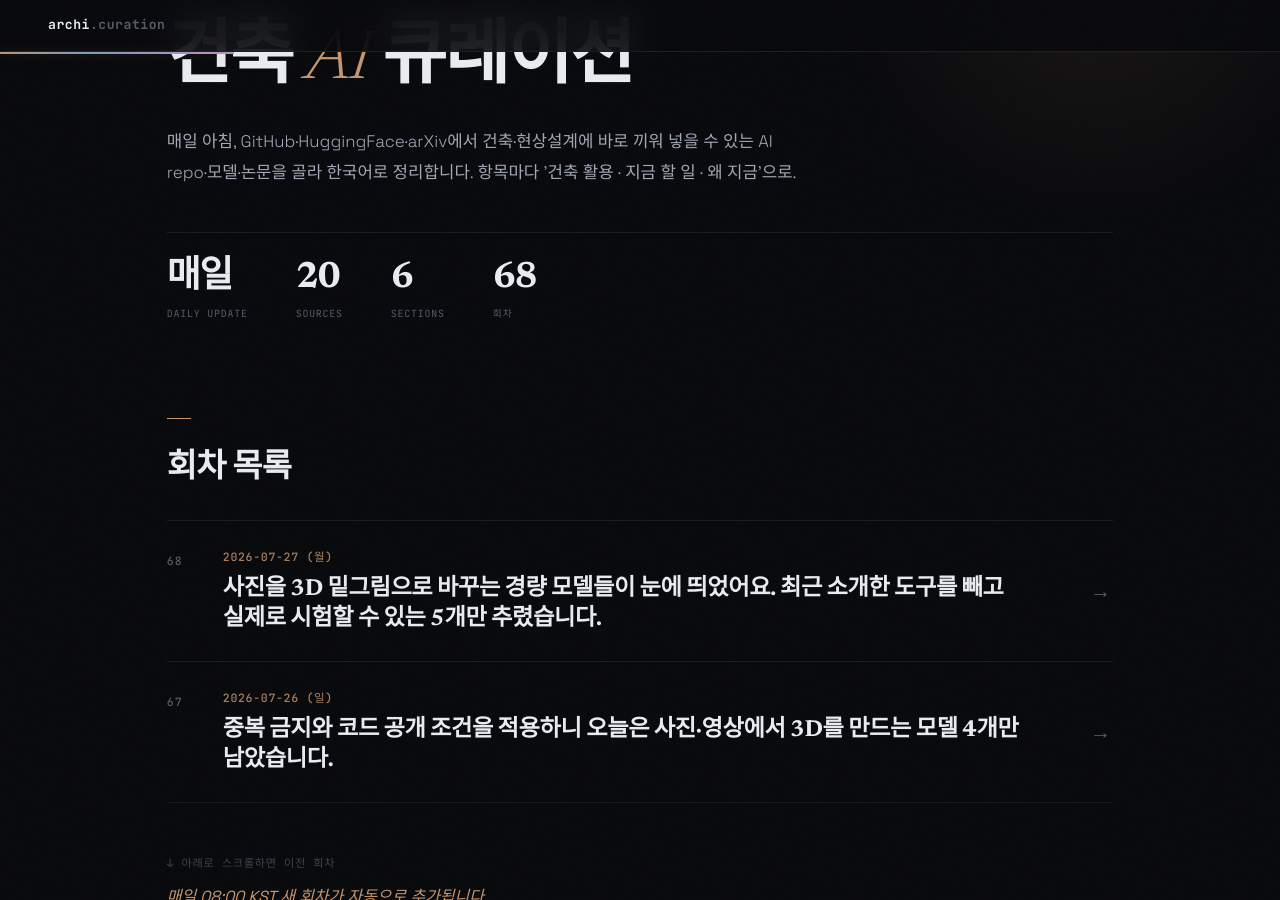
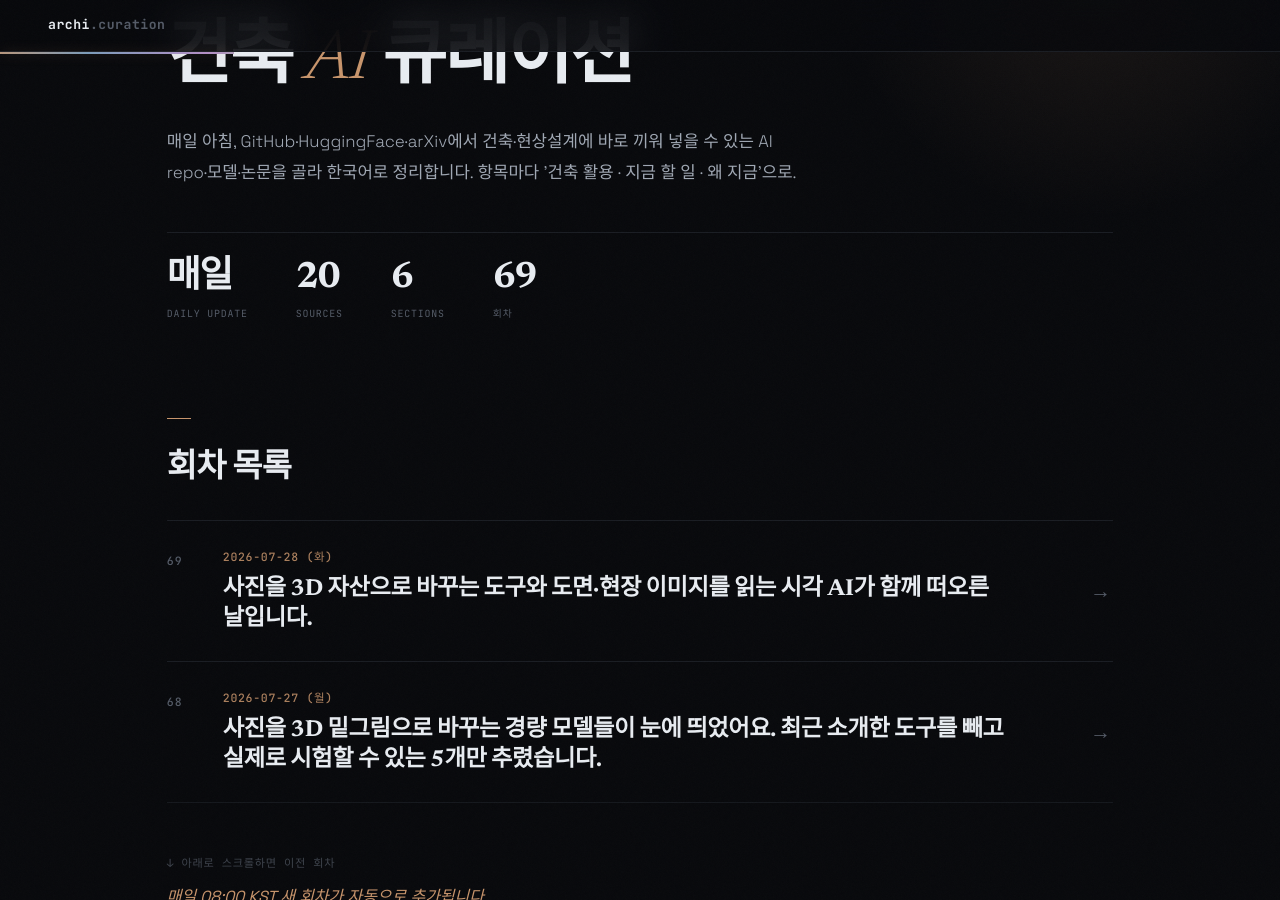
Before and after one commit to ghkch5gh-jpg/ainews-curation, a Jekyll site: the page built from index.md, in a window 1280 px wide and 900 px high, scrolled down 190 px. Built offline with Jekyll 4.4.1, drawn with Linux system fonts in a browser that asks for light colours; some web fonts are replaced.

Commit message:
daily: 2026-07-28

```diff
--- /dev/null
+++ b/2026-07-28_화.md
@@ -0,0 +1,138 @@
+---
+title: 2026-07-28 (화)
+eyebrow: ARCH · AI CURATION
+hero_title: "2026 · 07 · 28 <em>(화)</em>"
+description: "사진을 3D 자산으로 바꾸는 도구와 도면·현장 이미지를 읽는 시각 AI가 함께 떠오른 날입니다."
+summary: 사진을 3D 자산으로 바꾸는 도구와 도면·현장 이미지를 읽는 시각 AI가 함께 떠오른 날입니다.
+---
+
+<div class="news">
+<section class="news-flow-sec reveal"><h2 class="news-flow__t">이번 회차 흐름</h2><div class="news-flow"><p>안녕하세요! 오늘은 사진과 문서를 건축 자료로 바꾸는 AI가 눈에 띕니다. NVIDIA의 Asset Harvester는 제품 사진을 3D 자산으로 만드는 출발점을 보여줬어요. OvisOCR2는 스캔 도면과 표에서 글자를 읽는 자동화에 시험해볼 만합니다. Kimi-K3와 Fara1.5처럼 이미지와 문장을 함께 보는 모델도 설계 자료 검토에 활용할 여지가 있어요. 다만 수집 자료 가운데 중복되지 않으면서 건축에 직접 쓸 수 있는 항목이 적어, 검증 가능한 8개만 추렸습니다.</p></div></section>
+<section class="news-sec">
+<h2 class="news-sec__t">오늘의 헤드라인</h2>
+<article class="ni reveal">
+  <header class="ni__h">
+    <span class="ni__n">01</span>
+    <a class="ni__t" href="https://huggingface.co/nvidia/asset-harvester" target="_blank" rel="noopener">사진에서 3D 자산을 수확하는 NVIDIA 모델 <span class="ni__arrow">↗</span></a>
+    <span class="ni__tr"><span class="ni__src">HuggingFace</span><span class="ni__score">9/10</span></span>
+  </header>
+  <p class="ni__body">Asset Harvester는 이미지에서 3D 자산을 생성하는 NVIDIA 모델입니다. 원문에서는 이미지-3D 변환과 Gaussian Splatting 관련 모델이라는 점까지만 확인됩니다. Rhino에서 사용할 수 있는지, 생성 결과의 치수나 면 상태가 어떤지는 제공된 원문만으로 확인할 수 없습니다.</p>
+  <ul class="ni__pts"><li>사진을 3D 자산으로 바꾸는 용도</li><li>6일 이내 갱신된 신규 모델</li><li>가구·조형물·주변 물체의 초기 모델링에 활용 가능</li></ul>
+  <div class="ni__meta">
+    <div class="ni__row"><dt>얻는 것</dt><dd>사진을 3D 자산으로 변환하는 작업에 활용할 가능성이 있습니다. 구체적인 출력 형식과 건축 설계 도구와의 호환성은 모델 카드를 추가로 확인해야 해요.</dd></div>
+    <div class="ni__row ni__row--do"><dt>지금 할 일</dt><dd><p class="ni__do-text">Claude Code에 “nvidia/asset-harvester 모델 카드에서 입력·출력 형식, 최소 실행 절차, 필요한 그래픽카드 용량을 확인해줘”라고 시켜보세요.</p></dd></div>
+    <div class="ni__row ni__row--why"><dt>왜 지금</dt><dd>수집 시점 기준 6일 전에 갱신됐고, 이미지에서 3D를 만드는 모델 가운데 건축 시각화에 가장 직접적으로 닿아 있습니다.</dd></div>
+  </div>
+  <footer class="ni__f"><span class="ni__verified">✓ 원문 대조</span><a class="ni__story" href="https://huggingface.co/nvidia/asset-harvester" target="_blank" rel="noopener">스토리 →</a></footer>
+</article>
+<article class="ni reveal">
+  <header class="ni__h">
+    <span class="ni__n">02</span>
+    <a class="ni__t" href="https://huggingface.co/microsoft/Fara1.5-27B" target="_blank" rel="noopener">도면과 화면을 함께 읽는 Microsoft Fara 1.5 <span class="ni__arrow">↗</span></a>
+    <span class="ni__tr"><span class="ni__src">HuggingFace</span><span class="ni__score">7/10</span></span>
+  </header>
+  <p class="ni__body">Fara1.5-27B는 이미지와 문장을 함께 입력받을 수 있는 모델로 보입니다. 제공된 원문에는 이미지 입력용 채팅 템플릿이 확인됩니다. 도면 검토나 Revit 오류 탐지 성능, BIM 객체 이해 여부는 원문만으로 확인할 수 없습니다.</p>
+  <ul class="ni__pts"><li>이미지와 문장을 함께 처리</li><li>270억 규모의 큰 모델</li><li>수집 당일 약 6시간 전에 갱신</li></ul>
+  <div class="ni__meta">
+    <div class="ni__row"><dt>얻는 것</dt><dd>이미지와 검토 문장을 함께 입력하는 실험 후보로 볼 수 있습니다. 도면의 누락이나 오류를 실제로 잘 찾는지는 별도 테스트가 필요해요.</dd></div>
+    <div class="ni__row ni__row--do"><dt>지금 할 일</dt><dd><p class="ni__do-text">Claude Code에 “microsoft/Fara1.5-27B 모델 카드에서 이미지 입력 예제와 지원 작업을 확인하고, 일반 이미지 점검용 테스트 코드를 만들어줘”라고 지시하세요.</p></dd></div>
+    <div class="ni__row ni__row--why"><dt>왜 지금</dt><dd>수집 직전에 갱신된 모델이라 실행 조건과 사용 예제가 빠르게 보완될 가능성이 큽니다.</dd></div>
+  </div>
+  <footer class="ni__f"><span class="ni__verified">✓ 원문 대조</span><a class="ni__story" href="https://huggingface.co/microsoft/Fara1.5-27B" target="_blank" rel="noopener">스토리 →</a></footer>
+</article>
+<article class="ni reveal">
+  <header class="ni__h">
+    <span class="ni__n">03</span>
+    <a class="ni__t" href="https://huggingface.co/moonshotai/Kimi-K3" target="_blank" rel="noopener">이미지와 긴 지시를 함께 보는 Kimi-K3 <span class="ni__arrow">↗</span></a>
+    <span class="ni__tr"><span class="ni__src">HuggingFace</span><span class="ni__score">7/10</span></span>
+  </header>
+  <p class="ni__body">Kimi-K3는 이미지와 문장을 입력받아 텍스트를 생성하는 모델입니다. 원문에서 Image-Text-to-Text, 대화형 모델, 8비트 정밀도 등의 정보가 확인됩니다. 설계 이미지 비교나 건축 법규 검토 성능은 제공된 원문에 나와 있지 않습니다.</p>
+  <ul class="ni__pts"><li>이미지와 문장을 함께 읽는 모델</li><li>수집 시점 인기 지표 5.87k</li><li>약 6시간 전 갱신된 활발한 모델</li></ul>
+  <div class="ni__meta">
+    <div class="ni__row"><dt>얻는 것</dt><dd>여러 이미지와 설명문을 함께 다룰 가능성이 있지만, 다중 이미지 지원 범위와 설계 검토 정확도는 모델 카드와 실제 샘플로 확인해야 해요.</dd></div>
+    <div class="ni__row ni__row--do"><dt>지금 할 일</dt><dd><p class="ni__do-text">Claude Code에 “Kimi-K3 모델 카드에서 이미지 입력 개수와 실행 예제를 확인하고, 이미지와 설명문을 비교하는 입력 양식을 만들어줘”라고 요청하세요.</p></dd></div>
+    <div class="ni__row ni__row--why"><dt>왜 지금</dt><dd>수집 당일 Hugging Face 인기 목록 상단에 올랐습니다. 시각 자료와 긴 요구사항을 함께 검토하려는 건축 업무에 시험 가치가 있어요.</dd></div>
+  </div>
+  <footer class="ni__f"><span class="ni__verified">✓ 원문 대조</span><a class="ni__story" href="https://huggingface.co/moonshotai/Kimi-K3" target="_blank" rel="noopener">스토리 →</a></footer>
+</article>
+<article class="ni reveal">
+  <header class="ni__h">
+    <span class="ni__n">04</span>
+    <a class="ni__t" href="https://huggingface.co/ATH-MaaS/OvisOCR2" target="_blank" rel="noopener">스캔 도면 글자를 읽는 소형 OvisOCR2 <span class="ni__arrow">↗</span></a>
+    <span class="ni__tr"><span class="ni__src">HuggingFace</span><span class="ni__score">8/10</span></span>
+  </header>
+  <p class="ni__body">OvisOCR2라는 모델의 페이지이며, 제공된 원문에서는 이미지와 동영상을 입력할 수 있는 채팅 템플릿만 확인됩니다. OCR 기능의 구체적인 범위와 도면 문자·표·치수 인식 성능은 이 발췌만으로 확인할 수 없습니다.</p>
+  <ul class="ni__pts"><li>약 9억 규모의 비교적 작은 모델</li><li>스캔 이미지에서 문자 추출 가능</li><li>도면 표와 주석을 구조화하는 출발점</li></ul>
+  <div class="ni__meta">
+    <div class="ni__row"><dt>얻는 것</dt><dd>도면 이미지의 문자 추출에 활용할 수 있는지는 모델 카드의 작업 설명과 실제 도면 샘플로 검증해야 합니다. 면적표를 엑셀로 정리하는 기능도 별도 후처리가 필요할 수 있어요.</dd></div>
+    <div class="ni__row ni__row--do"><dt>지금 할 일</dt><dd><p class="ni__do-text">Claude Code에 “ATH-MaaS/OvisOCR2 모델 카드에서 지원하는 OCR 작업과 설치법을 확인하고, 이미지 한 장의 인식 결과를 저장하는 예제를 작성해줘”라고 시키세요.</p></dd></div>
+    <div class="ni__row ni__row--why"><dt>왜 지금</dt><dd>수집 시점 기준 12일 전에 갱신됐으며, 큰 시각 AI보다 가볍게 도면 문자 추출을 시험할 후보입니다.</dd></div>
+  </div>
+  <footer class="ni__f"><span class="ni__verified">✓ 원문 대조</span><a class="ni__story" href="https://huggingface.co/ATH-MaaS/OvisOCR2" target="_blank" rel="noopener">스토리 →</a></footer>
+</article>
+</section>
+<section class="news-sec">
+<h2 class="news-sec__t">모델 · 데이터셋</h2>
+<article class="ni reveal">
+  <header class="ni__h">
+    <span class="ni__n">05</span>
+    <a class="ni__t" href="https://huggingface.co/thinkingmachines/Inkling" target="_blank" rel="noopener">이미지 이해용 대형 모델 Inkling <span class="ni__arrow">↗</span></a>
+    <span class="ni__tr"><span class="ni__src">HuggingFace</span><span class="ni__score">6/10</span></span>
+  </header>
+  <p class="ni__body">Inkling 모델 페이지의 일부로, 제공된 원문에서는 reasoning_effort 설정이 포함된 채팅 템플릿만 확인됩니다. 이미지 입력 지원 여부, 모델 규모, 도면·렌더·사진 이해 능력은 이 발췌만으로 확인할 수 없습니다.</p>
+  <ul class="ni__pts"><li>이미지와 문장을 함께 처리</li><li>4일 전에 갱신</li><li>수집 시점 인기 지표 1.6k</li></ul>
+  <div class="ni__meta">
+    <div class="ni__row"><dt>얻는 것</dt><dd>설계 이미지 설명이나 대안 비교에 활용할 수 있는지는 모델 카드의 지원 입력 형식과 실제 성능을 먼저 확인해야 합니다. IFC 편집 기능 역시 제공된 원문에서는 확인되지 않았어요.</dd></div>
+    <div class="ni__row ni__row--do"><dt>지금 할 일</dt><dd><p class="ni__do-text">먼저 모델 카드에서 지원 입력 형식, 모델 규모, 실행 방식과 필요한 장비를 확인한 뒤 가장 작은 공식 예제를 시험하세요.</p></dd></div>
+    <div class="ni__row ni__row--why"><dt>왜 지금</dt><dd>이미지 이해 모델이 빠르게 커지는 가운데 새 후보로 주목받고 있습니다. 다만 건축 적용 전 비용과 실행 환경을 먼저 따져야 해요.</dd></div>
+  </div>
+  <footer class="ni__f"><span class="ni__verified">✓ 원문 대조</span><a class="ni__story" href="https://huggingface.co/thinkingmachines/Inkling" target="_blank" rel="noopener">스토리 →</a></footer>
+</article>
+<article class="ni reveal">
+  <header class="ni__h">
+    <span class="ni__n">06</span>
+    <a class="ni__t" href="https://huggingface.co/baseten/GLM-5.2-Vision-NVFP4" target="_blank" rel="noopener">가볍게 줄인 GLM 5.2 시각 모델 <span class="ni__arrow">↗</span></a>
+    <span class="ni__tr"><span class="ni__src">HuggingFace</span><span class="ni__score">6/10</span></span>
+  </header>
+  <p class="ni__body">GLM-5.2-Vision-NVFP4라는 모델 페이지의 일부이며, 제공된 원문에서는 추론 강도 설정과 도구 호출용 채팅 템플릿이 확인됩니다. 이미지 이해 기능의 구체적인 범위, NVFP4에 따른 저장 공간 절감 정도와 장비 요구사항은 이 발췌만으로 확인할 수 없습니다.</p>
+  <ul class="ni__pts"><li>이미지와 문장을 함께 처리</li><li>용량을 줄인 실행용 형태</li><li>6일 전에 갱신</li></ul>
+  <div class="ni__meta">
+    <div class="ni__row"><dt>얻는 것</dt><dd>도면이나 현장 사진을 처리할 수 있는지는 모델 카드의 입력 형식과 실제 샘플로 검증해야 합니다. 로컬 실행 및 보안상의 이점도 배포 방식이 확인된 뒤 판단할 수 있어요.</dd></div>
+    <div class="ni__row ni__row--do"><dt>지금 할 일</dt><dd><p class="ni__do-text">Claude Code에 “baseten/GLM-5.2-Vision-NVFP4 모델 카드에서 입력 형식, 정밀도, 파일 크기와 장비 요구사항을 확인하고 실행 가능성 판단표를 만들어줘”라고 요청하세요.</p></dd></div>
+    <div class="ni__row ni__row--why"><dt>왜 지금</dt><dd>설계 자료의 외부 전송을 줄이려면 자체 실행 가능한 시각 모델이 중요해지고 있습니다.</dd></div>
+  </div>
+  <footer class="ni__f"><span class="ni__verified">✓ 원문 대조</span><a class="ni__story" href="https://huggingface.co/baseten/GLM-5.2-Vision-NVFP4" target="_blank" rel="noopener">스토리 →</a></footer>
+</article>
+<article class="ni reveal">
+  <header class="ni__h">
+    <span class="ni__n">07</span>
+    <a class="ni__t" href="https://huggingface.co/prism-ml/Ternary-Bonsai-27B-gguf" target="_blank" rel="noopener">저장 공간을 줄인 Ternary Bonsai 27B <span class="ni__arrow">↗</span></a>
+    <span class="ni__tr"><span class="ni__src">HuggingFace</span><span class="ni__score">4/10</span></span>
+  </header>
+  <p class="ni__body">Ternary Bonsai 27B는 텍스트 생성용 GGUF 모델입니다. 원문에는 llama.cpp, 대화형, ternary, 2비트, CUDA·Metal, 온디바이스 등의 태그가 표시되어 있습니다. 건축 전용 모델이나 이미지 입력 모델이라는 근거는 없습니다.</p>
+  <ul class="ni__pts"><li>개인용 실행을 겨냥한 압축 모델</li><li>10일 전에 갱신</li><li>건축 전용 기능은 없음</li></ul>
+  <div class="ni__meta">
+    <div class="ni__row"><dt>얻는 것</dt><dd>온디바이스 텍스트 생성 후보로서 문서 요약이나 분류를 시험해볼 수 있습니다. 공모 지침과 회의록에서 정확한 결과를 내는지는 원문 대조가 필요해요.</dd></div>
+    <div class="ni__row ni__row--do"><dt>지금 할 일</dt><dd><p class="ni__do-text">모델 카드에서 권장 실행 프로그램, 파일 크기와 메모리 요구량을 확인한 뒤 공개 문서 한 건으로 요약 정확도를 시험하세요.</p></dd></div>
+    <div class="ni__row ni__row--why"><dt>왜 지금</dt><dd>대형 AI를 사무소 내부 컴퓨터에서 돌리려는 수요가 커지고 있습니다. 건축 직접성은 낮지만 문서 보안 실험에는 의미가 있어요.</dd></div>
+  </div>
+  <footer class="ni__f"><span class="ni__verified">✓ 원문 대조</span><a class="ni__story" href="https://huggingface.co/prism-ml/Ternary-Bonsai-27B-gguf" target="_blank" rel="noopener">스토리 →</a></footer>
+</article>
+<article class="ni reveal">
+  <header class="ni__h">
+    <span class="ni__n">08</span>
+    <a class="ni__t" href="https://huggingface.co/prism-ml/Bonsai-27B-gguf" target="_blank" rel="noopener">로컬 문서 검토용 Bonsai 27B <span class="ni__arrow">↗</span></a>
+    <span class="ni__tr"><span class="ni__src">HuggingFace</span><span class="ni__score">4/10</span></span>
+  </header>
+  <p class="ni__body">Bonsai 27B는 텍스트 생성용 GGUF 모델입니다. 원문에는 llama.cpp, 대화형, 1비트, CUDA·Metal, 온디바이스 등의 태그가 표시되어 있습니다. BIM이나 3D 형상을 직접 처리하는 기능은 원문에서 확인되지 않습니다.</p>
+  <ul class="ni__pts"><li>로컬 실행용 모델 파일</li><li>10일 전에 갱신</li><li>문서 요약과 분류에 시도 가능</li></ul>
+  <div class="ni__meta">
+    <div class="ni__row"><dt>얻는 것</dt><dd>온디바이스 문서 처리 후보로서 설명서 정리나 회의록 요약을 시험할 수 있습니다. 외부 전송 없이 실행 가능한지와 실제 보안 수준은 실행 구성까지 확인해야 해요.</dd></div>
+    <div class="ni__row ni__row--do"><dt>지금 할 일</dt><dd><p class="ni__do-text">모델 카드에서 필요한 메모리, 권장 GGUF 파일과 실행 방법을 확인하고 비공개 자료 대신 공개 문서로 먼저 요약 시험을 진행하세요.</p></dd></div>
+    <div class="ni__row ni__row--why"><dt>왜 지금</dt><dd>건축 사무소에서도 AI 성능뿐 아니라 자료가 어디로 전송되는지가 중요한 판단 기준이 되고 있습니다.</dd></div>
+  </div>
+  <footer class="ni__f"><span class="ni__verified">✓ 원문 대조</span><a class="ni__story" href="https://huggingface.co/prism-ml/Bonsai-27B-gguf" target="_blank" rel="noopener">스토리 →</a></footer>
+</article>
+</section>
+<div class="news-outro"><span class="news-outro__t">맺음말</span><p>오늘의 흐름은 화려한 건물 생성보다 사진·도면·문서를 다시 쓸 수 있는 데이터로 바꾸는 쪽에 가깝습니다. 아직 버튼 한 번으로 실시도면이 완성되는 단계는 아니지만, 반복해서 읽고 분류하는 일을 줄이는 도구부터 차근차근 써볼 만해요.</p></div>
+</div>
--- a/index.md
+++ b/index.md
@@ -10,12 +10,13 @@ stats:
     lbl: "Sources"
   - num: "6"
     lbl: "Sections"
-  - num: "68"
+  - num: "69"
     lbl: "회차"
 ---
 
 ## 회차 목록
 
+- [2026-07-28 (화) — 사진을 3D 자산으로 바꾸는 도구와 도면·현장 이미지를 읽는 시각 AI가 함께 떠오른 날입니다.](2026-07-28_화.html)
 - [2026-07-27 (월) — 사진을 3D 밑그림으로 바꾸는 경량 모델들이 눈에 띄었어요. 최근 소개한 도구를 빼고 실제로 시험할 수 있는 5개만 추렸습니다.](2026-07-27_월.html)
 - [2026-07-26 (일) — 중복 금지와 코드 공개 조건을 적용하니 오늘은 사진·영상에서 3D를 만드는 모델 4개만 남았습니다.](2026-07-26_일.html)
 - [2026-07-25 (토) — 중복과 코드 공개 조건을 엄격히 적용하니, 오늘은 흐릿한 현장 영상의 3D 복원과 사진 기반 3D 제작이 핵심으로 남았습니다.](2026-07-25_토.html)
```
